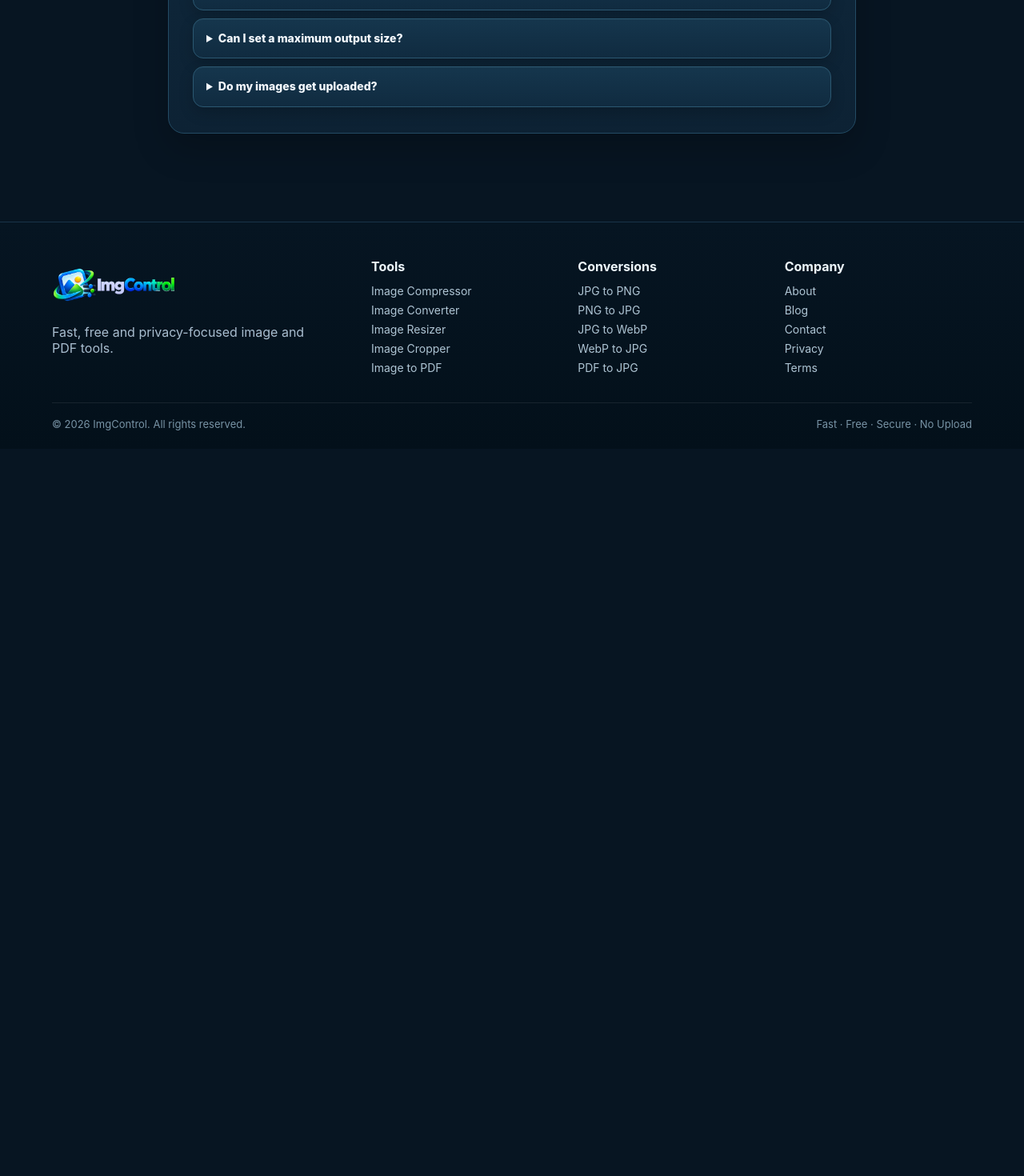
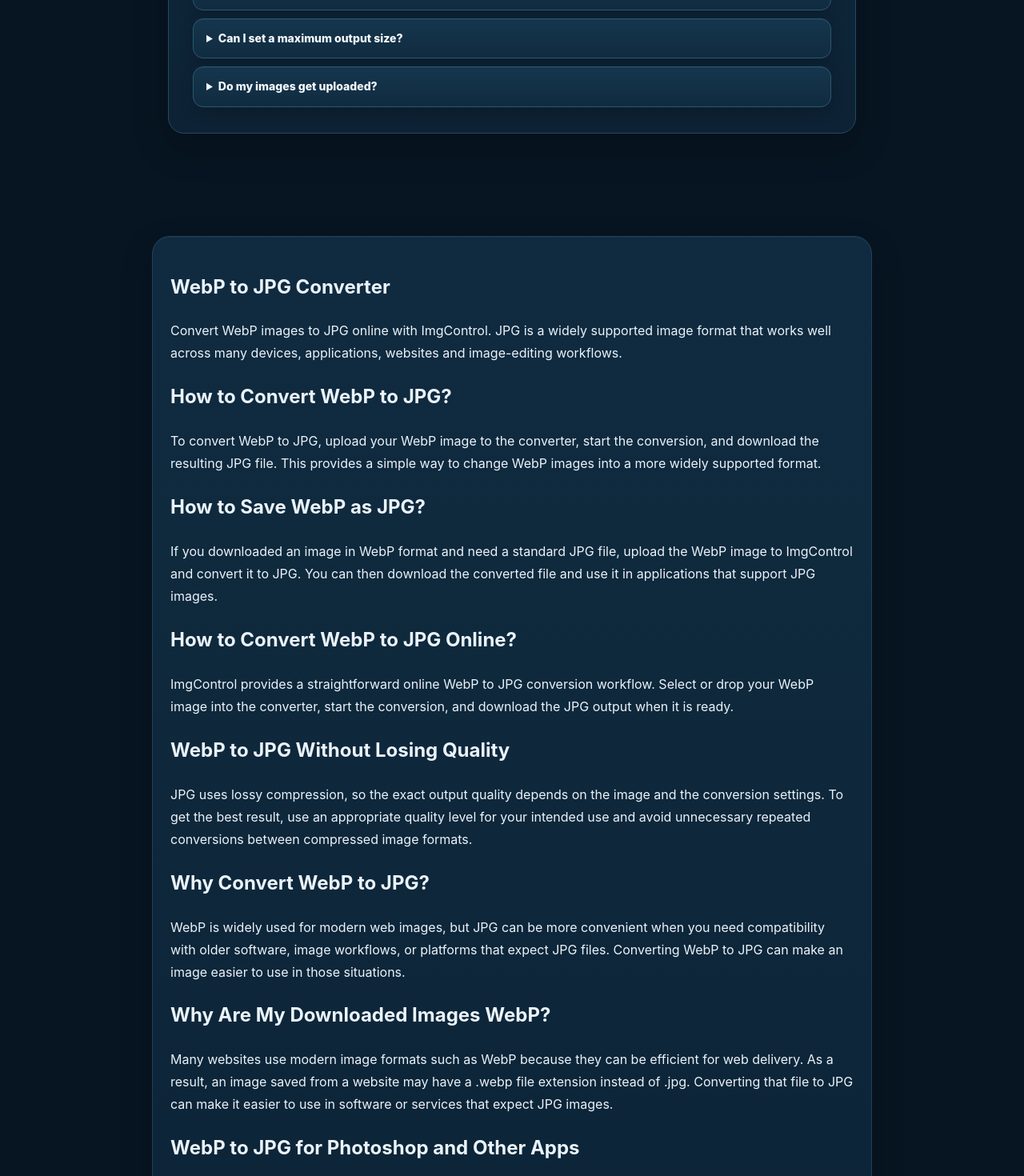
Before and after one commit to mayastudiosofficial-dotcom/imgcontrol, a Next.js app: page /webp-to-jpg in a window 1280 px wide. Shown: the part 1330-2800 px from the top of the page at 80% size. Before the commit the page ends 1891 px from the top, so only its background shows below. Built offline with nearby package versions, Linux system fonts and the light colour scheme.

Commit message:
Improve WebP to JPG SEO

```diff
--- a/app/webp-to-jpg/page.tsx
+++ b/app/webp-to-jpg/page.tsx
@@ -2,13 +2,35 @@ import type { Metadata } from "next";
 import DedicatedImageConverterPage from "@/components/DedicatedImageConverterPage";
 
 export const metadata: Metadata = {
-  title: "WebP to JPG — Free Online Converter | ImgControl",
-  description: "Convert WebP images to JPG format online for free.",
-  alternates: { canonical: "/webp-to-jpg" },
+  title: "WebP to JPG Converter Online – Free | ImgControl",
+  description:
+    "Convert WebP images to JPG online for free. Save WebP as JPG, convert multiple images, and create widely compatible JPG files with a fast and simple browser-based converter.",
+  alternates: {
+    canonical: "https://imgcontrol.com/webp-to-jpg",
+  },
+  robots: {
+    index: true,
+    follow: true,
+  },
+  openGraph: {
+    title: "WebP to JPG Converter Online – Free | ImgControl",
+    description:
+      "Convert WebP to JPG online for free. Save downloaded WebP images as standard JPG files with a fast and easy converter.",
+    url: "https://imgcontrol.com/webp-to-jpg",
+    siteName: "ImgControl",
+    type: "website",
+  },
+  twitter: {
+    card: "summary_large_image",
+    title: "WebP to JPG Converter Online – Free | ImgControl",
+    description:
+      "Convert WebP images to JPG online for free. Save WebP as JPG with ImgControl.",
+  },
 };
 
 export default function Page() {
   return (
+    <>
       <DedicatedImageConverterPage
         sourceLabel="WebP"
         outputLabel="JPG"
@@ -17,5 +39,161 @@ export default function Page() {
         title="WebP to JPG online"
         description="Convert WebP images to JPG format online for free. ImgControl keeps this conversion on a dedicated URL with a consistent workflow."
       />
+
+      <section className="section">
+        <div className="container">
+          <div
+            className="card"
+            style={{
+              maxWidth: 900,
+              margin: "0 auto",
+              lineHeight: 1.75,
+            }}
+          >
+            <h2>WebP to JPG Converter</h2>
+
+            <p>
+              Convert WebP images to JPG online with ImgControl. JPG is a
+              widely supported image format that works well across many
+              devices, applications, websites and image-editing workflows.
+            </p>
+
+            <h2>How to Convert WebP to JPG?</h2>
+
+            <p>
+              To convert WebP to JPG, upload your WebP image to the converter,
+              start the conversion, and download the resulting JPG file. This
+              provides a simple way to change WebP images into a more widely
+              supported format.
+            </p>
+
+            <h2>How to Save WebP as JPG?</h2>
+
+            <p>
+              If you downloaded an image in WebP format and need a standard
+              JPG file, upload the WebP image to ImgControl and convert it to
+              JPG. You can then download the converted file and use it in
+              applications that support JPG images.
+            </p>
+
+            <h2>How to Convert WebP to JPG Online?</h2>
+
+            <p>
+              ImgControl provides a straightforward online WebP to JPG
+              conversion workflow. Select or drop your WebP image into the
+              converter, start the conversion, and download the JPG output
+              when it is ready.
+            </p>
+
+            <h2>WebP to JPG Without Losing Quality</h2>
+
+            <p>
+              JPG uses lossy compression, so the exact output quality depends
+              on the image and the conversion settings. To get the best
+              result, use an appropriate quality level for your intended use
+              and avoid unnecessary repeated conversions between compressed
+              image formats.
+            </p>
+
+            <h2>Why Convert WebP to JPG?</h2>
+
+            <p>
+              WebP is widely used for modern web images, but JPG can be more
+              convenient when you need compatibility with older software,
+              image workflows, or platforms that expect JPG files. Converting
+              WebP to JPG can make an image easier to use in those situations.
+            </p>
+
+            <h2>Why Are My Downloaded Images WebP?</h2>
+
+            <p>
+              Many websites use modern image formats such as WebP because they
+              can be efficient for web delivery. As a result, an image saved
+              from a website may have a .webp file extension instead of .jpg.
+              Converting that file to JPG can make it easier to use in
+              software or services that expect JPG images.
+            </p>
+
+            <h2>WebP to JPG for Photoshop and Other Apps</h2>
+
+            <p>
+              Converting a WebP image to JPG can be useful when your preferred
+              application or workflow expects a JPG file. After conversion,
+              the JPG can be opened and edited in applications that support
+              the format.
+            </p>
+
+            <h2>Frequently Asked Questions</h2>
+
+            <div
+              style={{
+                display: "grid",
+                gap: 12,
+                marginTop: 18,
+              }}
+            >
+              <details>
+                <summary style={{ cursor: "pointer", fontWeight: 700 }}>
+                  How can I save WebP as JPG?
+                </summary>
+
+                <p>
+                  Upload your WebP image to the ImgControl WebP to JPG
+                  converter, start the conversion, and download the resulting
+                  JPG file.
+                </p>
+              </details>
+
+              <details>
+                <summary style={{ cursor: "pointer", fontWeight: 700 }}>
+                  How do I convert WebP to JPG online?
+                </summary>
+
+                <p>
+                  Upload a WebP image, start the WebP to JPG conversion, and
+                  download the converted JPG file when processing is complete.
+                </p>
+              </details>
+
+              <details>
+                <summary style={{ cursor: "pointer", fontWeight: 700 }}>
+                  Can I convert multiple WebP images to JPG?
+                </summary>
+
+                <p>
+                  Multiple-file conversion depends on the capabilities of the
+                  converter workflow and the files selected. Use the uploader
+                  to see how many files your current session accepts.
+                </p>
+              </details>
+
+              <details>
+                <summary style={{ cursor: "pointer", fontWeight: 700 }}>
+                  Can I convert WebP to JPG without losing quality?
+                </summary>
+
+                <p>
+                  JPG compression can change image quality because JPG is a
+                  lossy format. The final result depends on the source image
+                  and the conversion settings.
+                </p>
+              </details>
+
+              <details>
+                <summary style={{ cursor: "pointer", fontWeight: 700 }}>
+                  Why would I convert WebP to JPG?
+                </summary>
+
+                <p>
+                  JPG is widely supported by many applications, devices and
+                  image workflows. Converting WebP to JPG can therefore improve
+                  compatibility for certain uses.
+                </p>
+              </details>
+            </div>
+          </div>
+        </div>
+      </section>
+    </>
   );
 }
```
Lines whose indentation alone changed are shown as unchanged.
